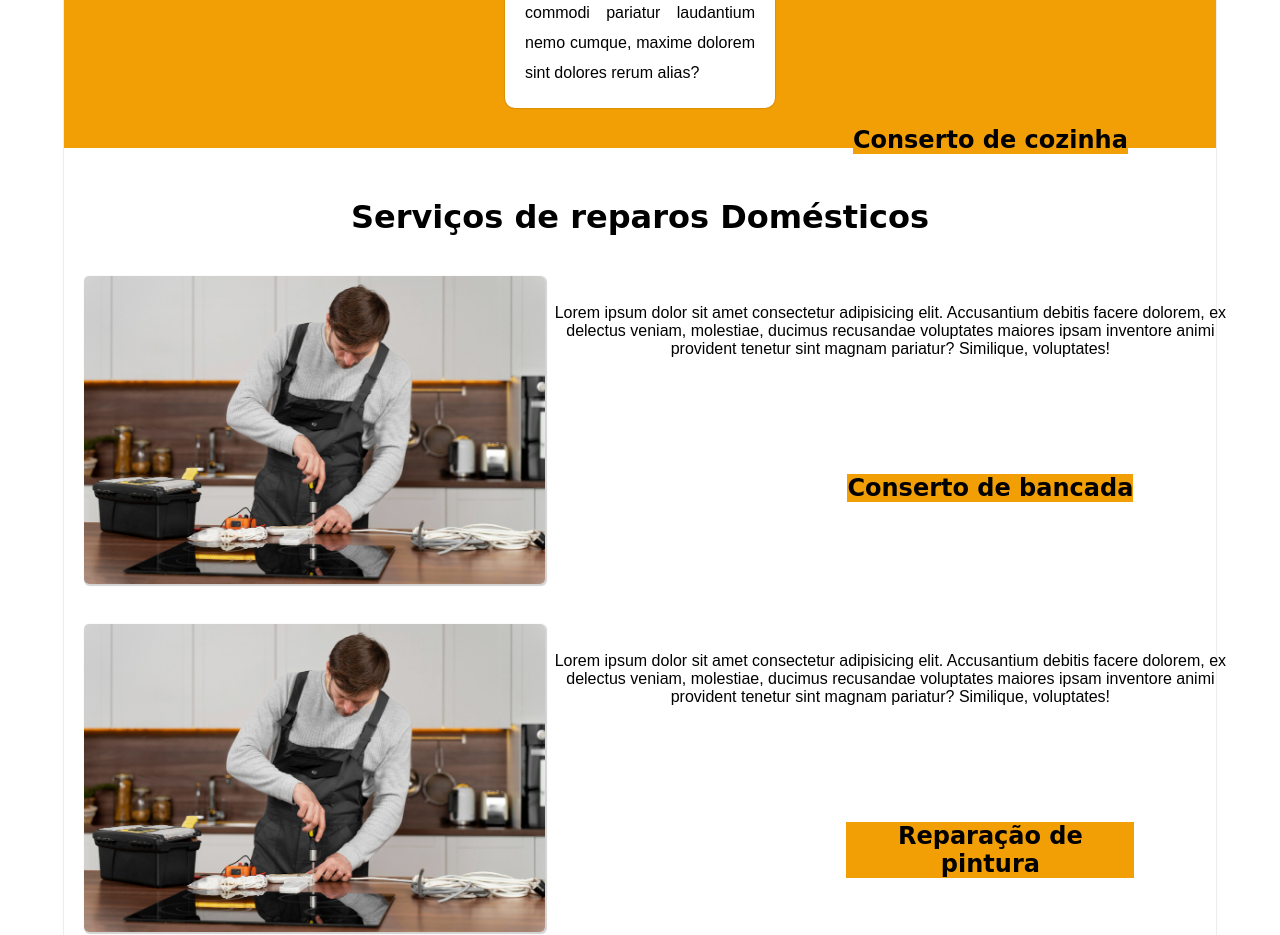
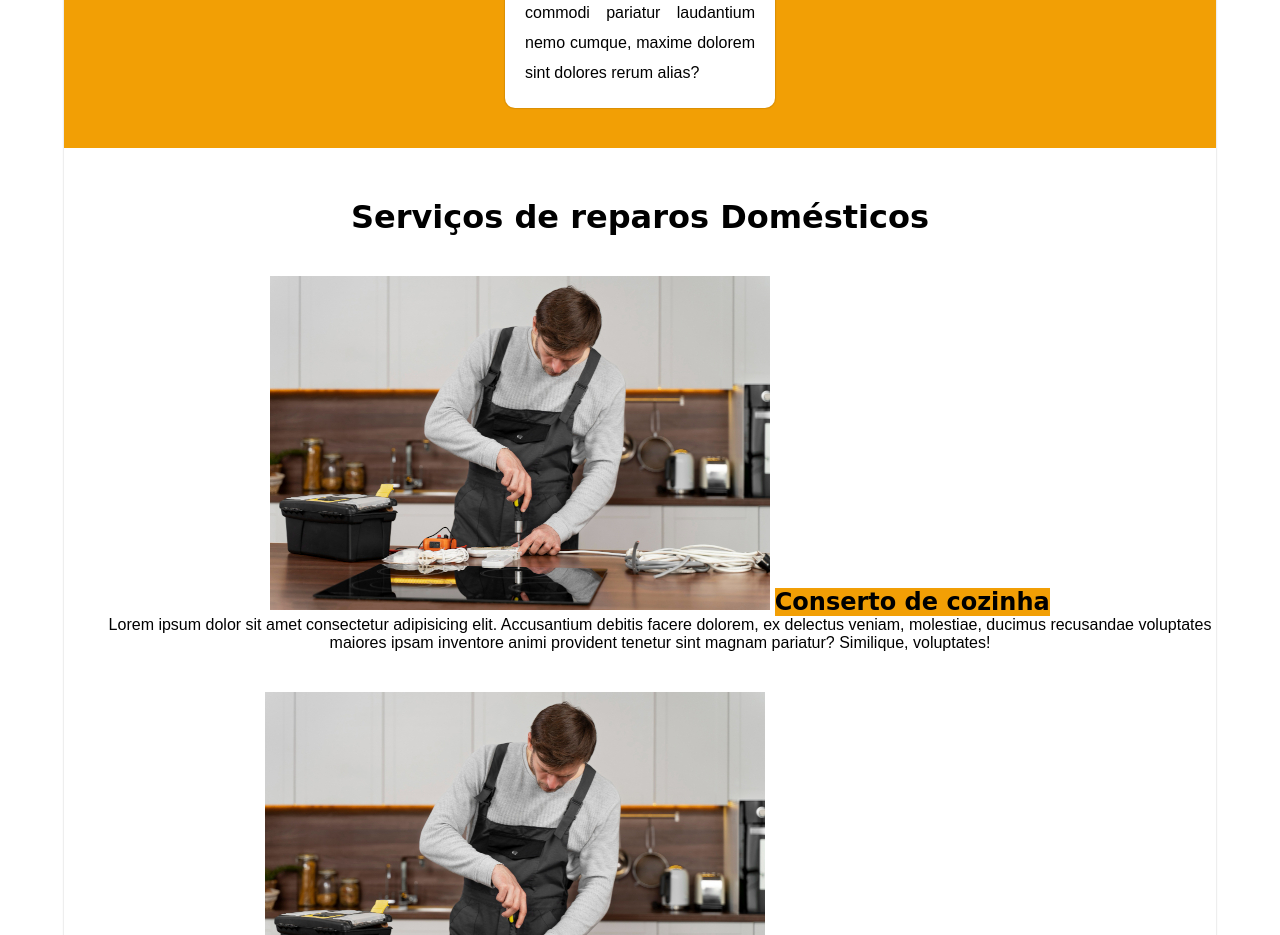
Before and after one commit to p-rodrigods/portifolio, a plain HTML site: page projeto01/index.html in a window 1280 px wide. Shown: the part 1700-2635 px from the top of the page. Drawn offline with Linux system fonts and the light colour scheme; a web font is replaced by a local one.

Commit message:
alterações no projeto

```diff
--- a/projeto01/css/style.css
+++ b/projeto01/css/style.css
@@ -187,25 +187,6 @@ div#serv-domestico > h1{
 
 .posicao-div > h2{
     display: inline-block;
-    position: relative;
-    max-width: 25%;
-    top: -150px;
-    left: 100px;
     font-family: var(--font-tercearia);
     background-color: #F29F05;
 }
-
-.posicao-div >p{
-
-}
-
-.posicao-div img{
-    max-width:40%;
-    float: left;
-    border-radius: 5px;
-    box-shadow: 1px 1px 1px 1px rgba(0, 0, 0, 0.178);
-}
-
-footer{
-    clear: both;
-}
--- a/projeto01/index.html
+++ b/projeto01/index.html
@@ -1,5 +1,5 @@
 <!DOCTYPE html>
-<html lang="pt">
+<html lang="pt-br>
 
 <head>
     <meta charset="UTF-8">
@@ -73,8 +73,6 @@
                         delectus veniam, molestiae, ducimus recusandae voluptates maiores ipsam inventore animi provident
                         tenetur sint magnam pariatur? Similique, voluptates!</p>
                 </div>
-
-
                 <div class="posicao-div">
                     <img src="img/01.jpg" alt="Conserto de Cozinha">
                     <h2>Conserto de bancada</h2>
@@ -82,7 +80,6 @@
                         delectus veniam, molestiae, ducimus recusandae voluptates maiores ipsam inventore animi provident
                         tenetur sint magnam pariatur? Similique, voluptates!</p>
                 </div>
-
                 <div class="posicao-div">
                     <img src="img/01.jpg" alt="Conserto de Cozinha">
                     <h2>Reparação de pintura</h2>
@@ -90,7 +87,6 @@
                         delectus veniam, molestiae, ducimus recusandae voluptates maiores ipsam inventore animi provident
                         tenetur sint magnam pariatur? Similique, voluptates!</p>
                 </div>
-
                 <div class="posicao-div">
                     <img src="img/01.jpg" alt="Conserto de Cozinha">
                     <h2>Conserto de parede</h2>
@@ -98,7 +94,6 @@
                         delectus veniam, molestiae, ducimus recusandae voluptates maiores ipsam inventore animi provident
                         tenetur sint magnam pariatur? Similique, voluptates!</p>
                 </div>
-
                 <div class="posicao-div">
                     <img src="img/01.jpg" alt="Conserto de Cozinha">
                     <h2>Reparação de Pisos</h2>
@@ -106,7 +101,6 @@
                         delectus veniam, molestiae, ducimus recusandae voluptates maiores ipsam inventore animi provident
                         tenetur sint magnam pariatur? Similique, voluptates!</p>
                 </div>
-
                 <div class="posicao-div">
                     <img src="img/01.jpg" alt="Conserto de Cozinha">
                     <h2>Conserto elétrico</h2>
@@ -114,7 +108,6 @@
                         delectus veniam, molestiae, ducimus recusandae voluptates maiores ipsam inventore animi provident
                         tenetur sint magnam pariatur? Similique, voluptates!</p>
                 </div>
-
                 <div class="posicao-div">
                     <img src="img/01.jpg" alt="Conserto de Cozinha">
                     <h2>Reparo de encanamento</h2>
@@ -122,7 +115,6 @@
                         delectus veniam, molestiae, ducimus recusandae voluptates maiores ipsam inventore animi provident
                         tenetur sint magnam pariatur? Similique, voluptates!</p>
                 </div>
-
                 <div class="posicao-div">
                     <img src="img/01.jpg" alt="Conserto de Cozinha">
                     <h2>Faz-tudo geral</h2>
@@ -130,7 +122,6 @@
                         delectus veniam, molestiae, ducimus recusandae voluptates maiores ipsam inventore animi provident
                         tenetur sint magnam pariatur? Similique, voluptates!</p>
                 </div>
-
                 <div class="posicao-div">
                     <img src="img/01.jpg" alt="Conserto de Cozinha">
                     <h2>Limpeza</h2>
```
